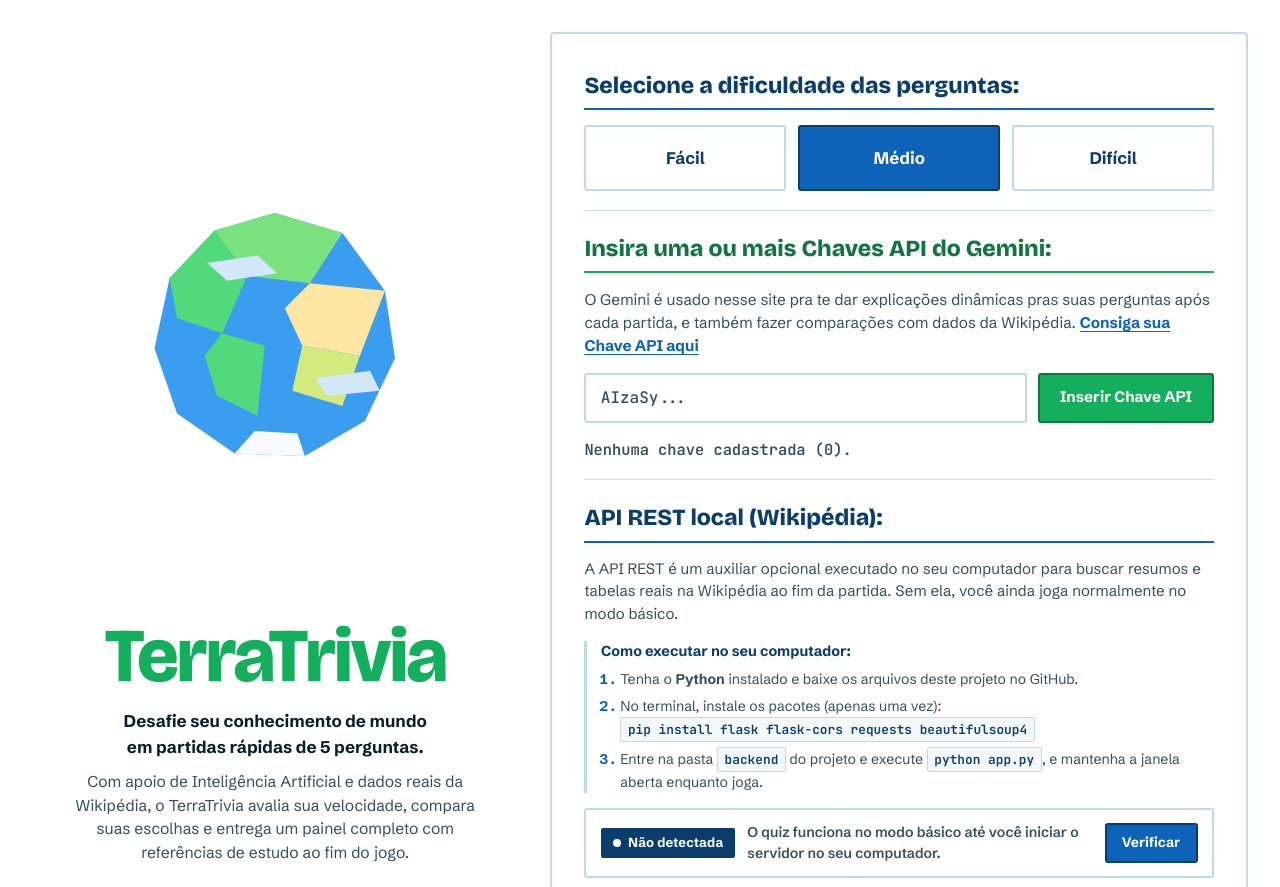
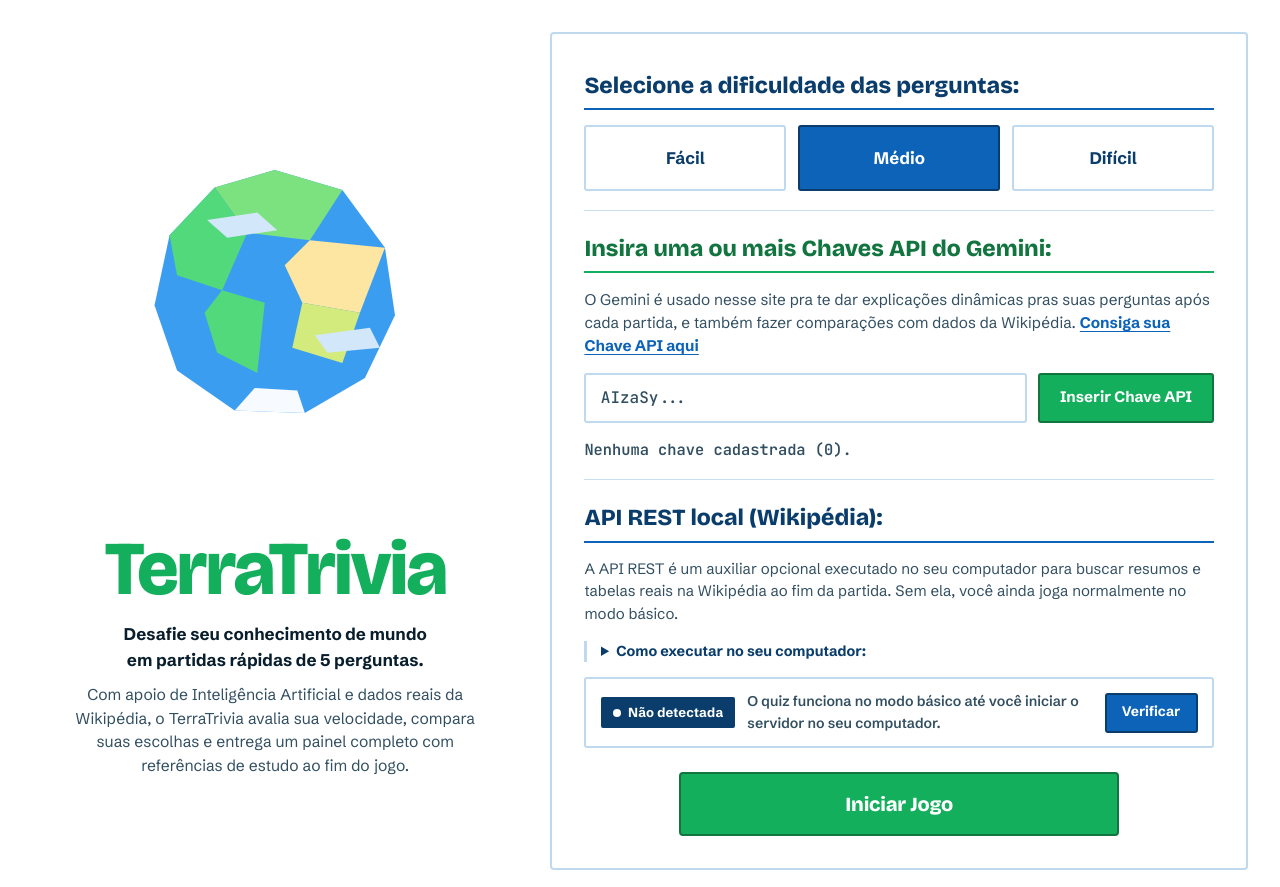
Before and after one commit to g-alvaro-ti/terra-trivia, a plain HTML site: page index.html in a window 1280 px wide. Shown: the top 887 px of the page. Drawn offline with nearby package versions, Linux system fonts and the light colour scheme; no server answers.

Commit message:
README e ajuste na página inicial
- README contendo explicação da página e instrução de como rodar a API Rest
- Instruções de "Como executar no seu computador" na seção de API Rest na página agora é um elemento colapsavel

```diff
--- a/css/style.css
+++ b/css/style.css
@@ -499,9 +499,6 @@ label:has(input:focus-visible) {
 }
 
 .api-rest-como-executar {
-    display: flex;
-    flex-direction: column;
-    gap: 0.45rem;
     padding-left: 0.85rem;
     border-left: 3px solid var(--border-soft-blue);
 }
@@ -511,10 +508,12 @@ label:has(input:focus-visible) {
     font-size: 0.9rem;
     font-weight: 700;
     color: var(--blue-deep);
+    cursor: pointer;
+    user-select: none;
 }
 
 .api-rest-passos {
-    margin: 0;
+    margin: 0.45rem 0 0;
     padding-left: 1.2rem;
     display: flex;
     flex-direction: column;
--- a/index.html
+++ b/index.html
@@ -61,14 +61,14 @@
                 <p>
                     A API REST é um auxiliar opcional executado no seu computador para buscar resumos e tabelas reais na Wikipédia ao fim da partida. Sem ela, você ainda joga normalmente no modo básico.
                 </p>
-                <div class="api-rest-como-executar">
-                    <p class="api-rest-passo-titulo">Como executar no seu computador:</p>
+                <details class="api-rest-como-executar">
+                    <summary class="api-rest-passo-titulo">Como executar no seu computador:</summary>
                     <ol class="api-rest-passos">
                         <li>Tenha o <strong>Python</strong> instalado e baixe os arquivos deste projeto no GitHub.</li>
                         <li>No terminal, instale os pacotes (apenas uma vez): <code>pip install flask flask-cors requests beautifulsoup4</code></li>
                         <li>Entre na pasta <code>backend</code> do projeto e execute <code>python app.py</code>, e mantenha a janela aberta enquanto joga.</li>
                     </ol>
-                </div>
+                </details>
                 <div class="api-rest-monitor" role="status" aria-live="polite">
                     <span id="api-rest-badge" class="api-rest-badge api-rest-verificando">Verificando...</span>
                     <span id="api-rest-detalhe" class="api-rest-detalhe">Procurando servidor local em 127.0.0.1:5000...</span>
```
Also changed, not shown: 1 other file.
